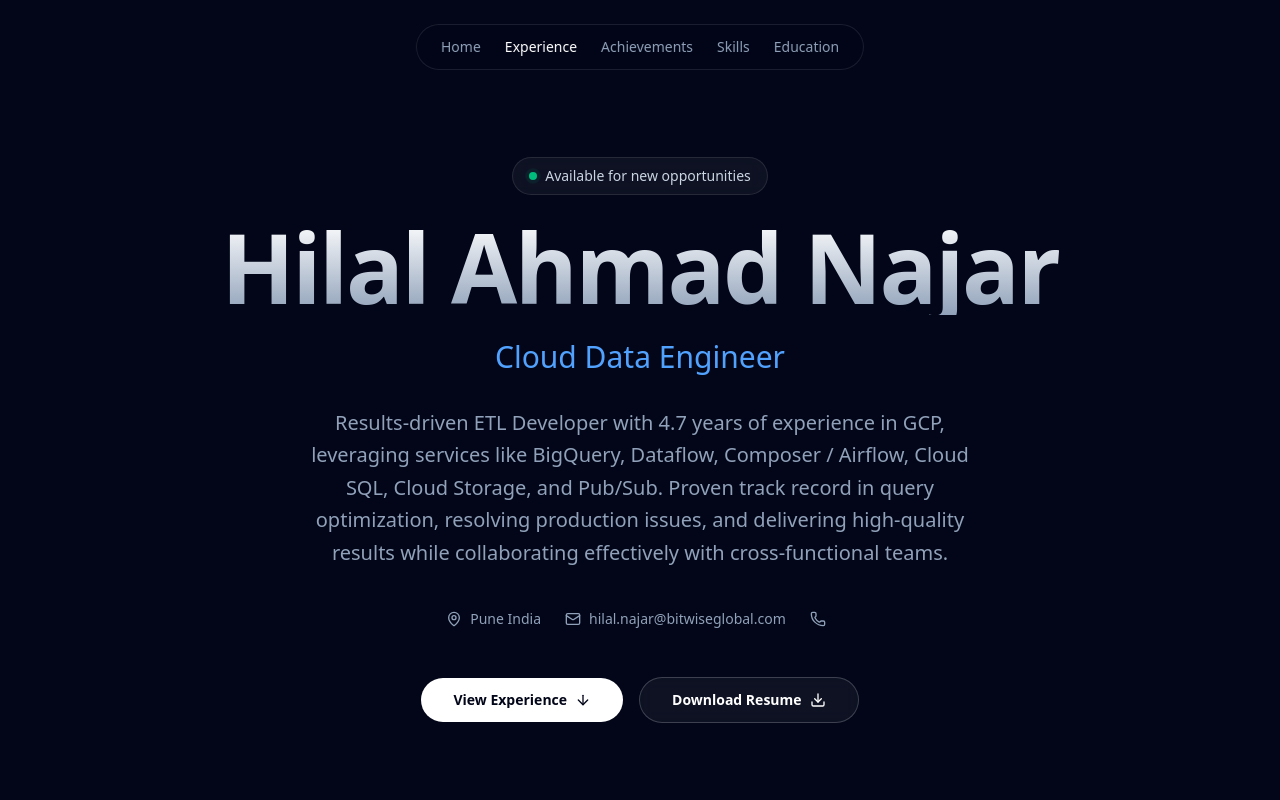
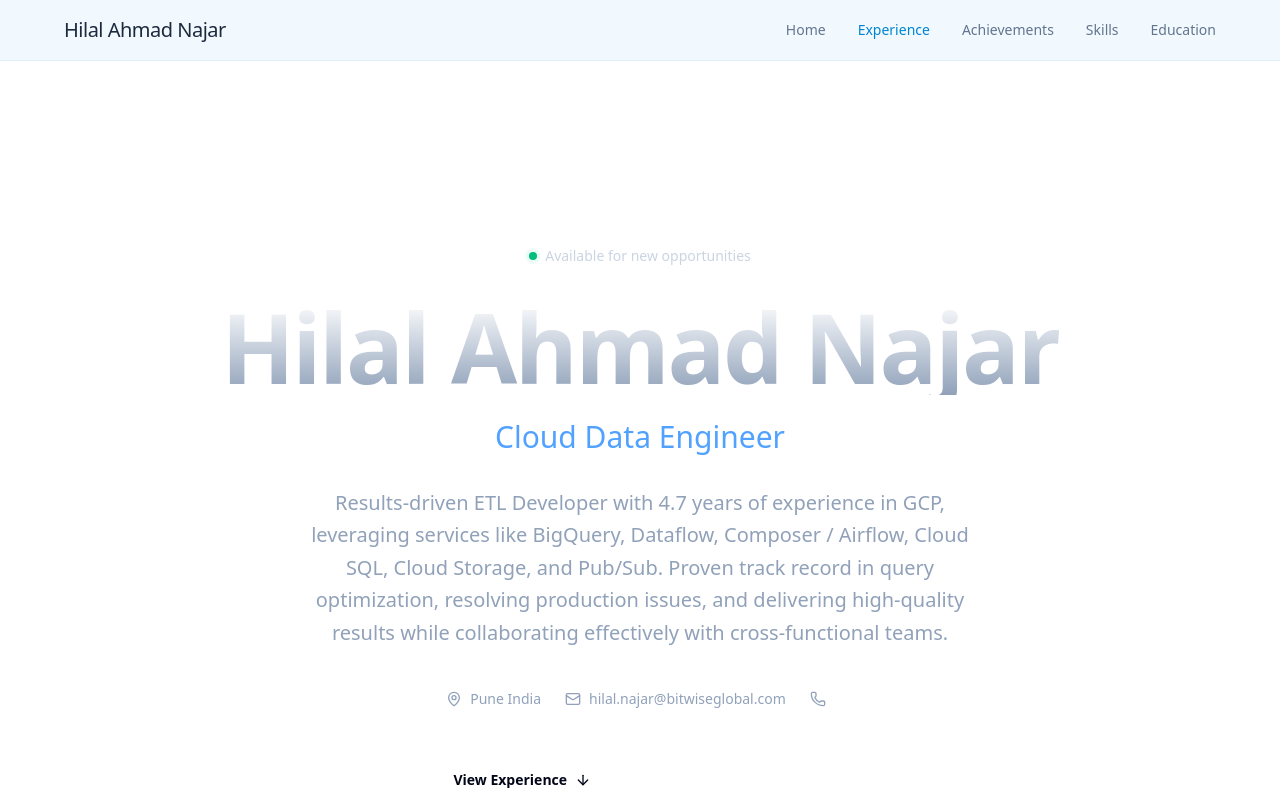
Before and after one commit to Artistic-HilalAhmad/Portgolio, a React (Vite) app in the folder hilal-ahmad-najar---portfolio/: page / in a window 1280 px wide. Shown: the top 800 px of the page. Built offline with nearby package versions, Linux system fonts and the light colour scheme.

Commit message:
Update App.tsx

```diff
--- a/hilal-ahmad-najar---portfolio/src/App.tsx
+++ b/hilal-ahmad-najar---portfolio/src/App.tsx
@@ -39,22 +39,27 @@ export default function App() {
   }, []);
 
   return (
-    <div className="min-h-screen bg-slate-950 text-slate-50 selection:bg-blue-500/30">
+    <div className="min-h-screen bg-white text-slate-900 selection:bg-sky-200">
       <AnimatePresence>
         {showSplash && <Splash onComplete={() => setShowSplash(false)} />}
       </AnimatePresence>
 
       <AnimatedBackground />
 
-      {/* Navigation / Scroll Spy */}
-      <nav className="fixed bottom-6 left-1/2 z-40 -translate-x-1/2 rounded-full border border-white/10 bg-slate-950/80 px-6 py-3 backdrop-blur-md sm:bottom-auto sm:top-6">
-        <ul className="flex items-center gap-6 text-sm font-medium">
+      {/* Header / Navigation */}
+      <header className="fixed top-0 left-0 right-0 z-50 border-b border-sky-100 bg-sky-50/90 px-6 py-4 backdrop-blur-md">
+        <div className="mx-auto flex max-w-6xl items-center justify-between">
+          <div className="text-xl font-medium tracking-tight text-slate-800">
+            {resumeData.basics.name}
+          </div>
+          <nav className="hidden md:block">
+            <ul className="flex items-center gap-8 text-sm font-medium">
               {['hero', 'experience', 'achievements', 'skills', 'education'].map((section) => (
                 <li key={section}>
                   <a
                     href={`#${section}`}
-                className={`capitalize transition-colors hover:text-white ${
-                  activeSection === section ? 'text-white' : 'text-slate-400'
+                    className={`capitalize transition-colors hover:text-sky-600 ${
+                      activeSection === section ? 'text-sky-600' : 'text-slate-500'
                     }`}
                   >
                     {section === 'hero' ? 'Home' : section}
@@ -63,8 +68,10 @@ export default function App() {
               ))}
             </ul>
           </nav>
+        </div>
+      </header>
 
-      <main className="relative z-10">
+      <main className="relative z-10 pt-20">
         <Hero />
         <Experience />
         <Achievements />
@@ -72,16 +79,17 @@ export default function App() {
         <EducationAndAwards />
       </main>
 
-      <footer className="relative z-10 border-t border-white/10 bg-slate-950/50 py-12 backdrop-blur-sm">
+      {/* Trailer / Footer */}
+      <footer className="relative z-10 bg-slate-800 py-12 text-slate-300">
         <div className="mx-auto flex max-w-5xl flex-col items-center justify-between gap-6 px-6 sm:flex-row">
-          <p className="text-sm text-slate-400">
+          <p className="text-sm">
             © {new Date().getFullYear()} {resumeData.basics.name}. All rights reserved.
           </p>
           <div className="flex items-center gap-4">
-            <a href={resumeData.basics.links[0].url} target="_blank" rel="noopener noreferrer" className="text-slate-400 hover:text-white transition-colors">
+            <a href={resumeData.basics.links[0].url} target="_blank" rel="noopener noreferrer" className="hover:text-white transition-colors">
               <Linkedin className="h-5 w-5" />
             </a>
-            <a href={`mailto:${resumeData.basics.email}`} className="text-slate-400 hover:text-white transition-colors">
+            <a href={`mailto:${resumeData.basics.email}`} className="hover:text-white transition-colors">
               <Mail className="h-5 w-5" />
             </a>
           </div>
```
Lines whose indentation alone changed are shown as unchanged.
